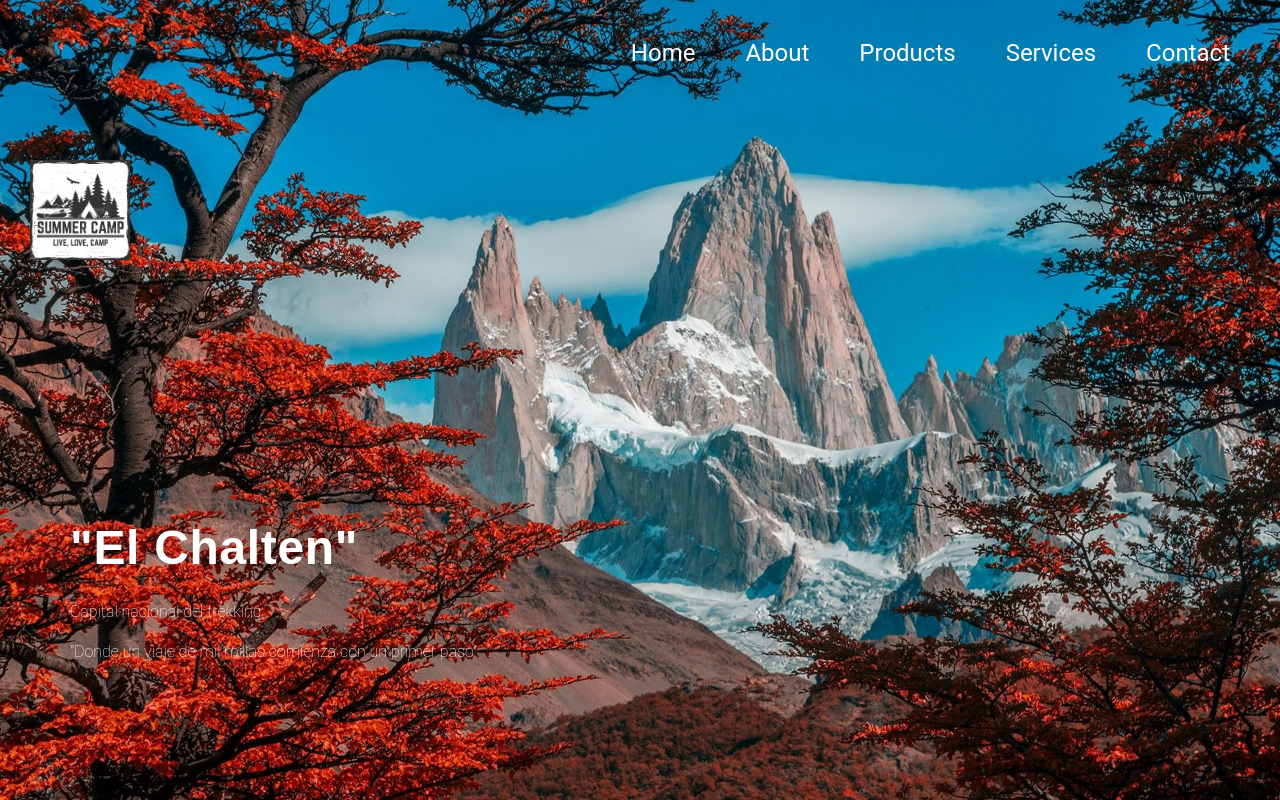
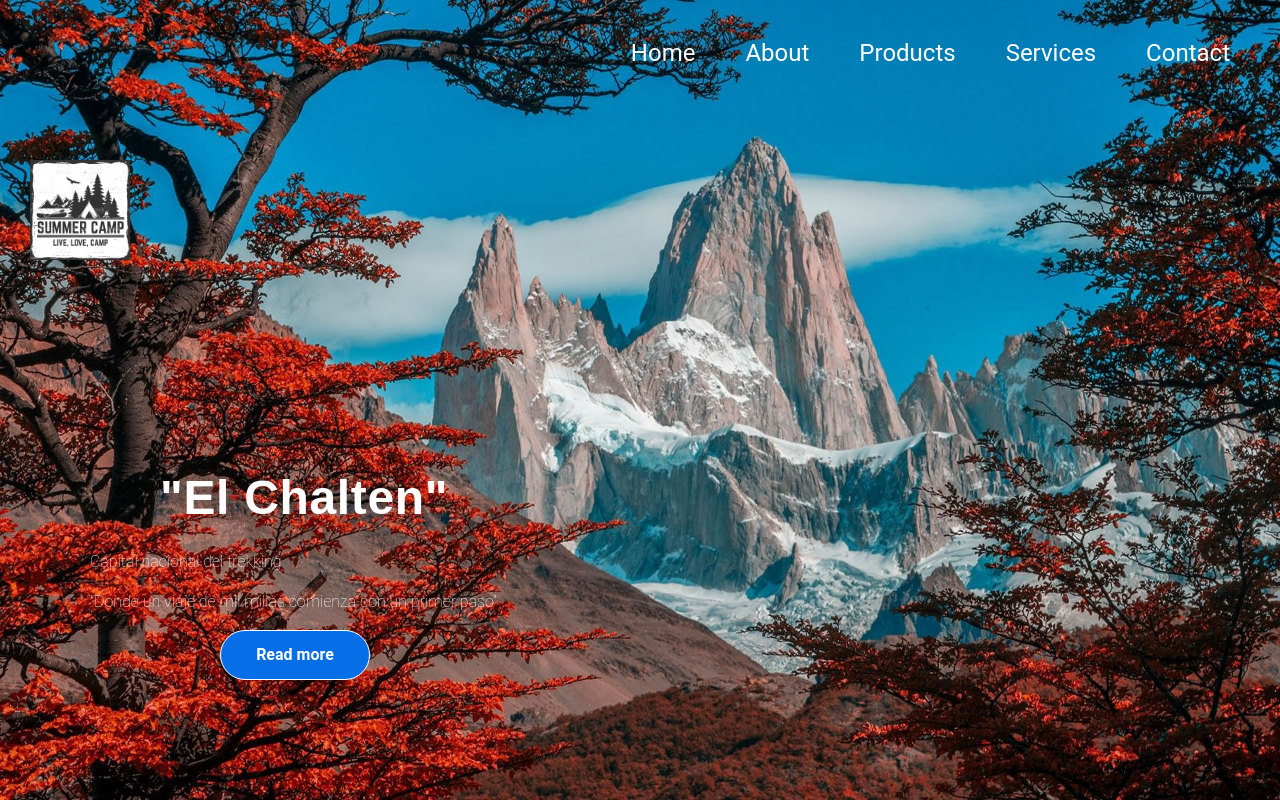
Before and after one commit to PabloComin07/Pin_Grupo_8, a React (Create React App) app: page / in a window 1280 px wide. Built offline with nearby package versions, Linux system fonts and the light colour scheme.

Commit message:
se agrega el boton readme more

```diff
--- a/src/App.css
+++ b/src/App.css
@@ -58,6 +58,7 @@ ul li:hover a:before {
 }
 
 .parrafo1 {
+  margin-left: 90px;
   letter-spacing: 0.67px;
   color: #FFFFFF;
   font-family: Poppins, sans-serif;
@@ -66,12 +67,14 @@ ul li:hover a:before {
 }
 
 .parrafo2 {
+  margin-left: 20px;
   font-family: roboto, verdana;
   font-weight: 100;
   font-size: 1em;
 }
 
 .parrafo3 {
+  margin-left: 20px;
   font-family: roboto, verdana;
   font-weight: 100;
   font-size: 1em;
@@ -107,3 +110,26 @@ ul li:hover a:before {
   margin-left: 60px;
 
 }
+
+.button_readme {
+  margin-left: 150px;
+  height: 50px;
+  width: 150px;
+  font-size: 1em; /* em= es una unidad relativa. 1.6 veces el tamaño de la letra de su contenedor. Si cambio la letra lo demas se ajusta */
+  display: flex;
+  flex: 1;
+  background-color: #066ee6;
+  margin-top: 8px;
+  justify-content: center;
+  align-items: center;
+  font-weight: bold;
+  color: white;
+  border: 1px solid white;
+  cursor: pointer;
+  border-radius: 25px;
+  user-select: none;
+}
+
+.button_readme:hover {
+  background-color: #138ddff1;
+}
--- a/src/App.js
+++ b/src/App.js
@@ -1,10 +1,7 @@
 import './App.css';
 import React from 'react';
-//import Navbar from './components/Navbar'
 import Imagen from './images/imagen1_Chalten.jpg'
-//import Logo from './images/logo1.png'
 import Logo from './images/logo.jpg'
-
 
 function App() {
   return (
@@ -22,6 +19,7 @@ function App() {
         <p className='parrafo1'>"El Chalten"</p>
         <p className='parrafo2'>Capital nacional del trekking</p>
         <p className='parrafo3'>"Donde un viaje de mil millas comienza con un primer paso"</p>
+        <button className='button_readme'>Read more</button>
       </div>
     </div>
   );
```
Also changed, not shown: src/images/logo1.png (deleted), src/images/logo3.png (deleted).
